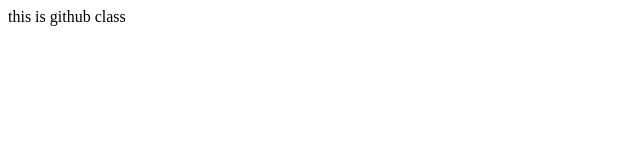
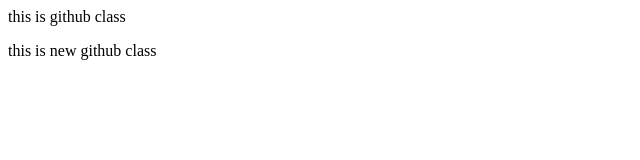
Before and after one commit to chandnikumarikumari/Localrepo, a plain HTML site: page Localrepo/index.html in a window 1280 px wide. Shown: the whole page, without its empty margins (0-640 px from the left). Drawn offline with Linux system fonts and the light colour scheme.

Commit message:
add both features

```diff
--- a/Localrepo/index.html
+++ b/Localrepo/index.html
@@ -1 +1,2 @@
 <p> this is github class</p>
+<p> this is new github class</p>
```
